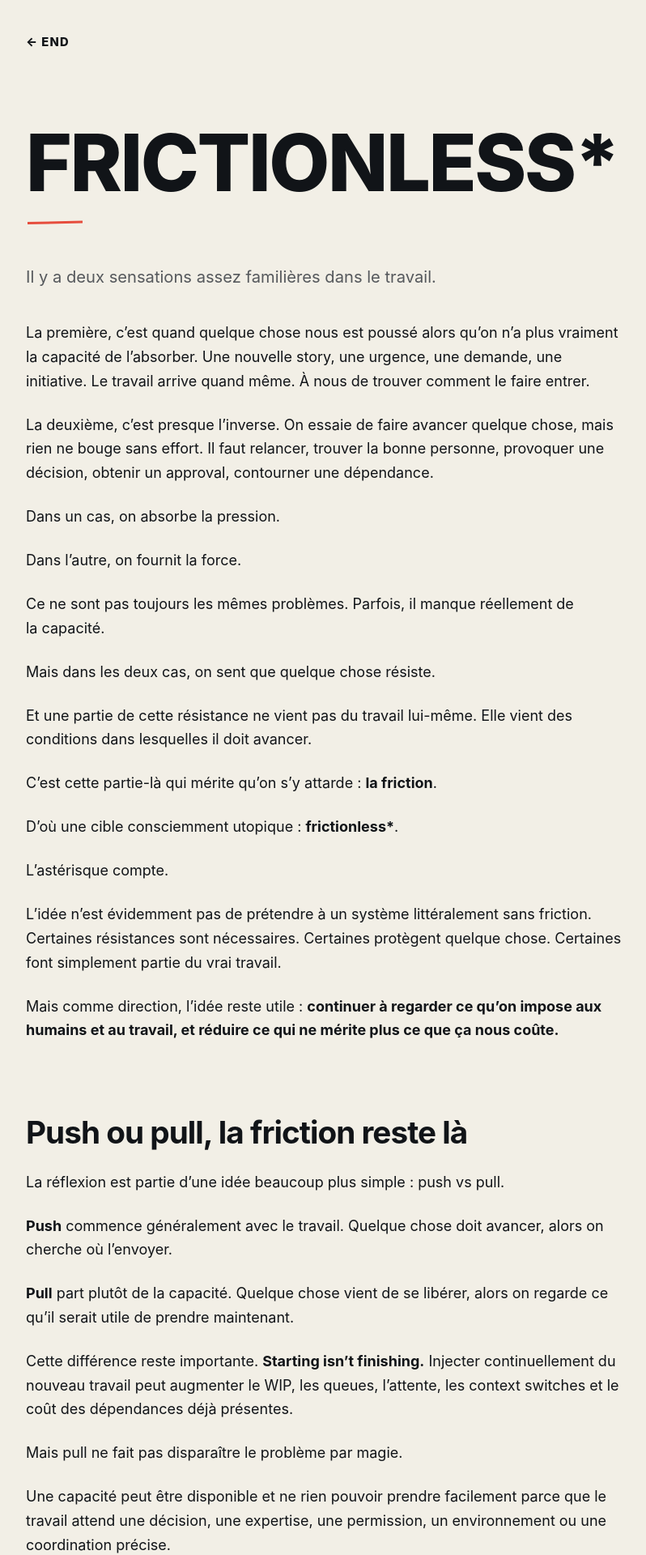
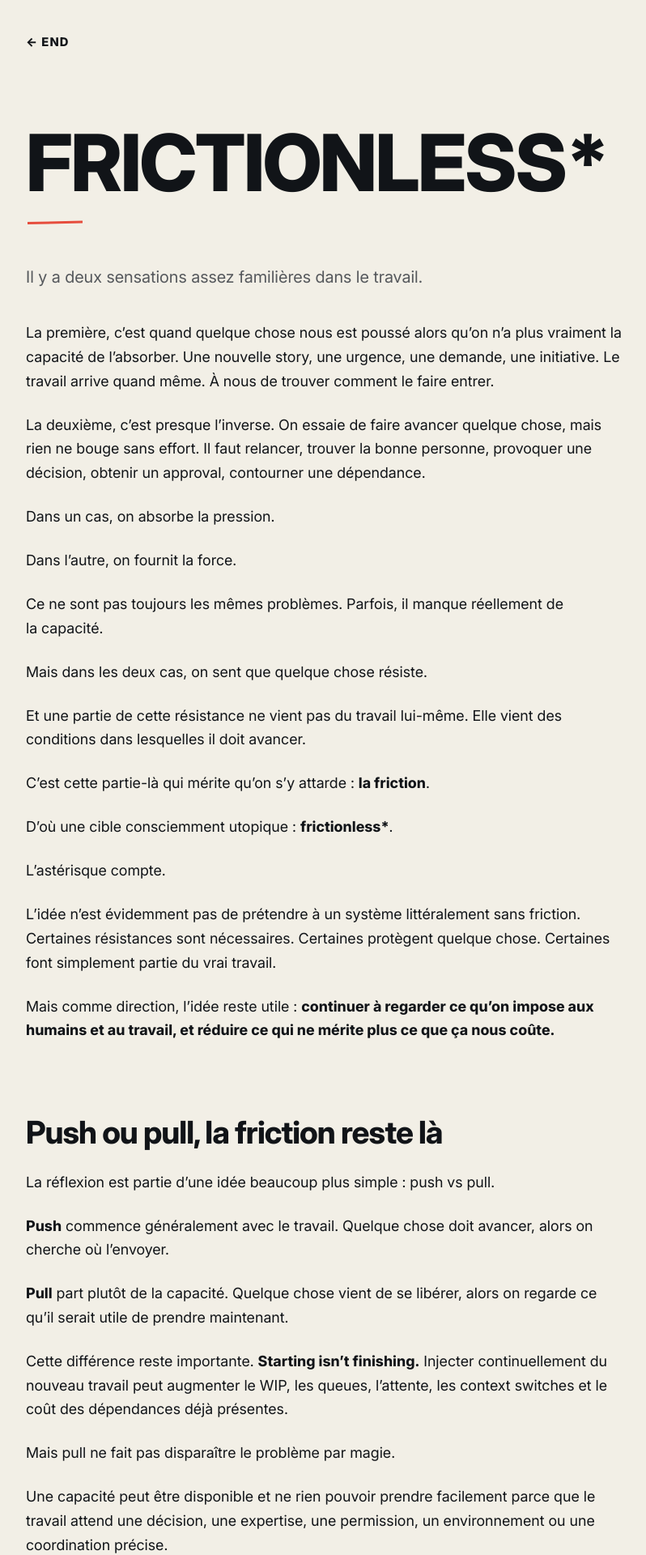
Before and after one commit to justeverydaynormaldev/end, a Jekyll site: the page built from frictionless/README.md, in a window 1280 px wide. Shown: the top 1920 px of the page at 81% size, without its empty margins (194-992 px from the left). Built offline with Jekyll 4.4.1, drawn with Linux system fonts in a browser that asks for light colours; our own code applies the rules of GitHub Pages for plain Markdown files.

Commit message:
site: sync END public presentation

```diff
--- a/assets/css/end.css
+++ b/assets/css/end.css
@@ -1,4 +1,12 @@
 /* END:SYSTEM-OWNED-PRESENTATION */
+@font-face {
+  font-family: Inter;
+  font-style: normal;
+  font-weight: 100 900;
+  font-display: swap;
+  src: url("../fonts/InterVariable-4.1.woff2") format("woff2");
+}
+
 :root {
   --end-charcoal: #111418;
   --end-concrete: #55585c;
```
Also changed, not shown: assets/fonts/InterVariable-4.1.woff2 (added).
